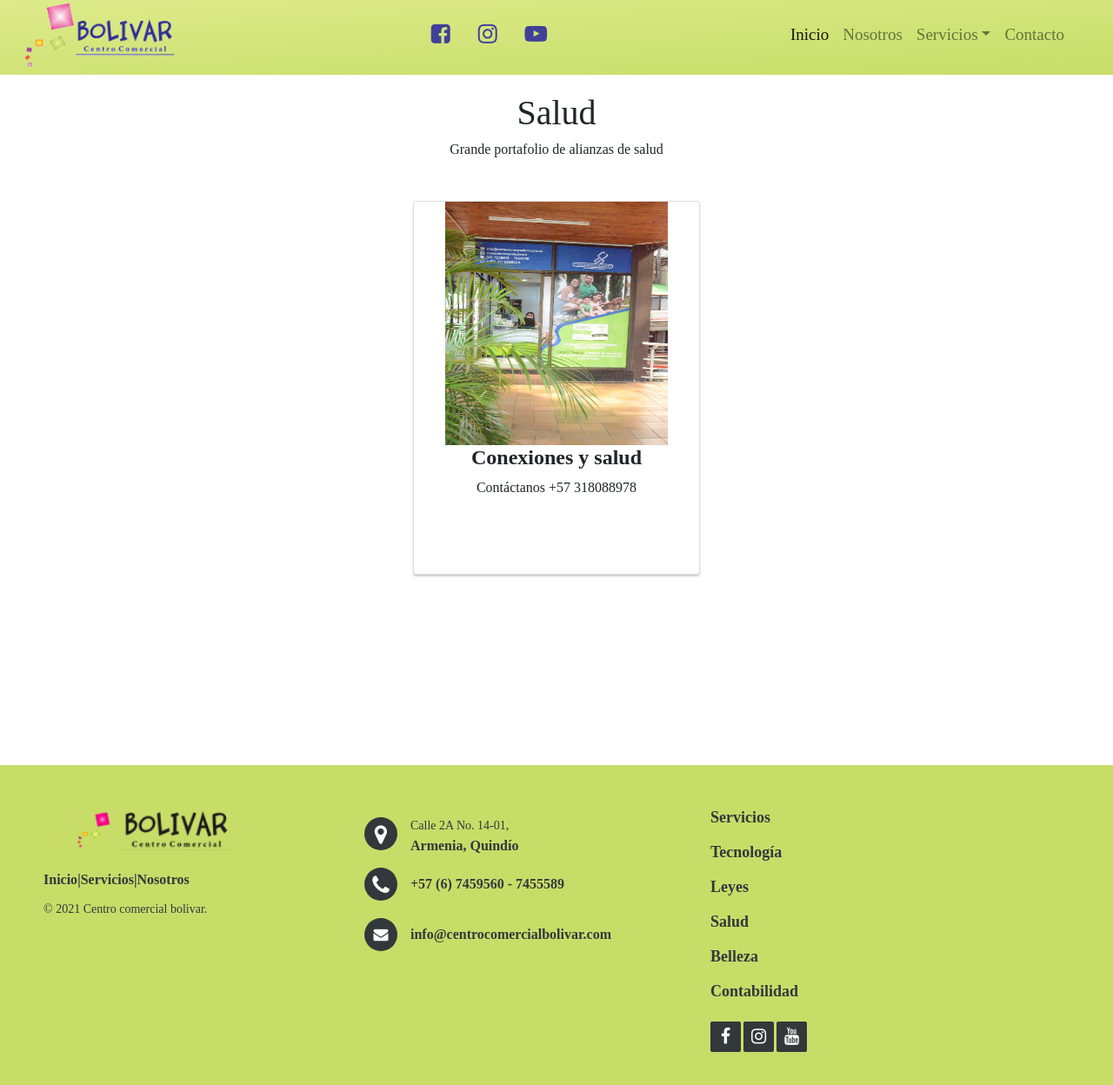
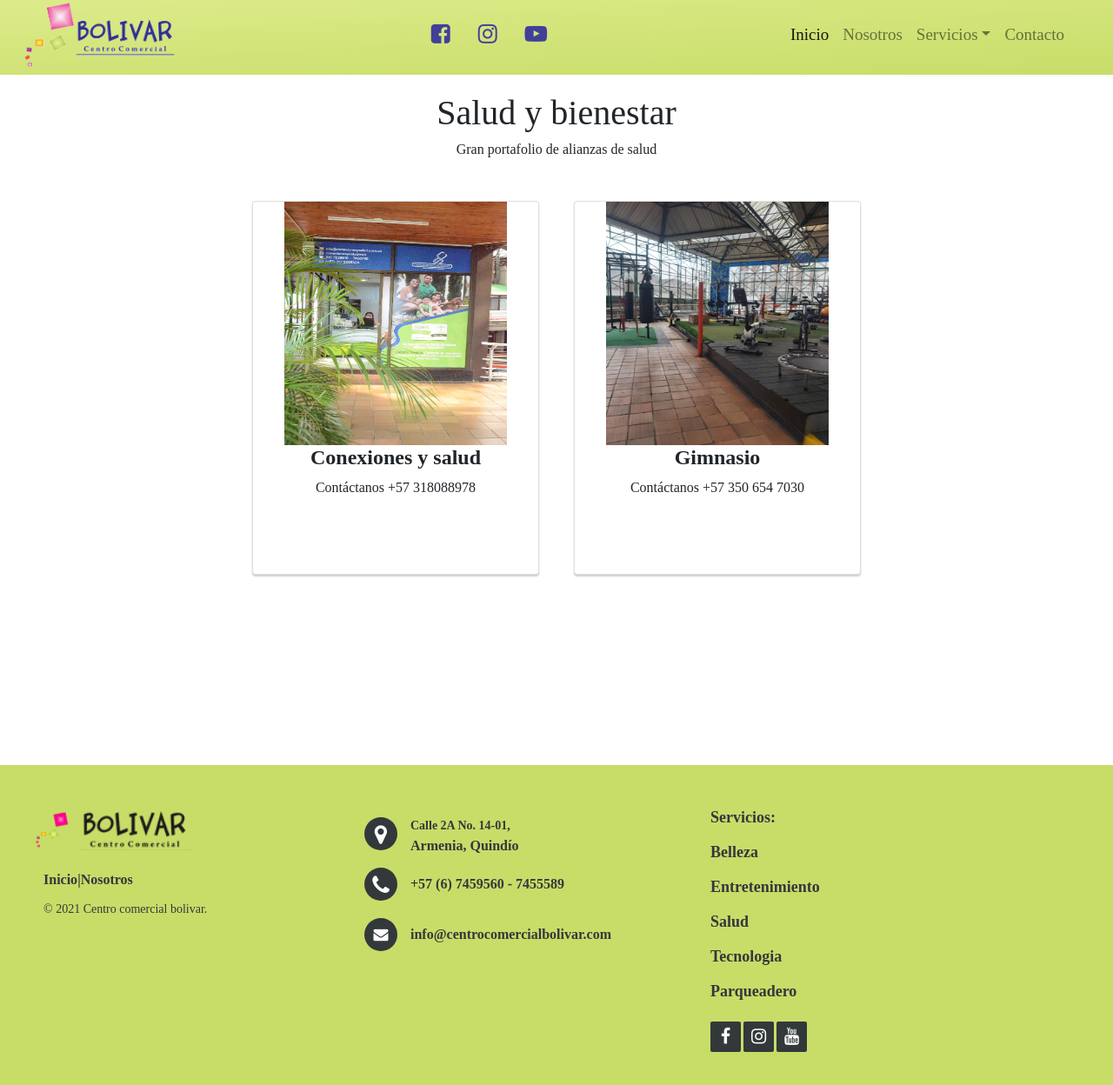
Before and after one commit to esthefaniaL/cc-app, a React (Create React App) app: page /categoryBussinesSalud in a window 1280 px wide. Shown: the top 1248 px of the page at 87% size. Built offline with nearby package versions, Linux system fonts and the light colour scheme.

Commit message:
se cambia el nombre del proyecto y sirven los hipervinculos

```diff
--- a/public/index.html
+++ b/public/index.html
@@ -25,7 +25,7 @@
       work correctly both with client-side routing and a non-root public URL.
       Learn how to configure a non-root public URL by running `npm run build`.
     -->
-    <title>React App</title>
+    <title>Bolivar Centro Comercial </title>
   </head>
   <body>
     <noscript>You need to enable JavaScript to run this app.</noscript>
--- a/src/components/Cabezote.js
+++ b/src/components/Cabezote.js
@@ -44,12 +44,11 @@ class Cabezote extends React.Component {
                                             Servicios
                                         </a>
                                         <ul className="dropdown-menu" aria-labelledby="navbarDropdown">
-                                            <li><a className="dropdown-item" href="#">Leyes</a></li>
-                                            <li><a className="dropdown-item" href="#">Finanzas</a></li>
-                                            <li><a className="dropdown-item" href="#">Tecnología</a></li>
-                                            <li><a className="dropdown-item" href="#">Salud</a></li>
-                                            <li><a className="dropdown-item" href="#">Moda y belleza</a></li>
-                                            <li><a className="dropdown-item" href="#">Publicidad</a></li>
+                                            <li><a className="dropdown-item" href="/categoryBussinesBelleza">Belleza</a></li>
+                                            <li><a className="dropdown-item" href="/categoryBussinesEntretenimiento">Entretenimiento</a></li>
+                                            <li><a className="dropdown-item" href="/categoryBussinesSalud">Salud</a></li>
+                                            <li><a className="dropdown-item" href="/CategoryBussinesTecnologia">Tecnologia</a></li>
+
                                             <li><hr className="dropdown-divider" /></li>
                                             <li><a className="dropdown-item" href="#">Parqueaderos</a></li>
                                         </ul>
--- a/src/components/CategoryBussinesBelleza.js
+++ b/src/components/CategoryBussinesBelleza.js
@@ -2,14 +2,11 @@ import React from 'react';
 import "bootstrap/dist/css/bootstrap.min.css";
 import Footer from './Footer';
 import Cabezote from './Cabezote';
-import logo from '../images/logo.png';
 import m from '../images/m.jpeg';
 import m3 from '../images/m3.jpeg';
 import m5 from '../images/m5.jpeg';
 import m6 from '../images/m6.jpeg';
-import l2 from '../images/ley-2.jpg';
-import l3 from '../images/ley-3.jpg';
-import l4 from '../images/ley-4.jpg';
+
 class CategoryBussinesBelleza extends React.Component {
   render() {
     return (
--- a/src/components/CategoryBussinesEntretenimiento.js
+++ b/src/components/CategoryBussinesEntretenimiento.js
@@ -2,9 +2,8 @@ import React from 'react';
 import "bootstrap/dist/css/bootstrap.min.css";
 import Footer from './Footer';
 import Cabezote from './Cabezote';
-import logo from '../images/logo.png';
 import m from '../images/ent2.jpeg';
-import m3 from '../images/ent.jpeg';
+
 
 class CategoryBussinesEntretenimiento extends React.Component {
   render() {
@@ -20,12 +19,7 @@ class CategoryBussinesEntretenimiento extends React.Component {
           </div>
 
           <div className="container-b">
-            <div className="card">
-              <a href=""> <img src={m3} className="img-card" alt="leyes" /></a>
-              <h4>Gimnasio</h4>
-              <p>Contáctanos +57  350 654 7030</p>
 
-            </div>
 
             <div className="card">
               <a href=""> <img src={m} className="img-card" alt="leyes" /></a>
--- a/src/components/CategoryBussinesSalud.js
+++ b/src/components/CategoryBussinesSalud.js
@@ -2,14 +2,8 @@ import React from 'react';
 import "bootstrap/dist/css/bootstrap.min.css";
 import Footer from './Footer';
 import Cabezote from './Cabezote';
-import logo from '../images/logo.png';
-import m from '../images/m.jpeg';
 import s1 from '../images/s1.jpeg';
-import m5 from '../images/m5.jpeg';
-import m6 from '../images/m6.jpeg';
-import l2 from '../images/ley-2.jpg';
-import l3 from '../images/ley-3.jpg';
-import l4 from '../images/ley-4.jpg';
+import m3 from '../images/ent.jpeg';
 class CategoryBussinesSalud extends React.Component {
   render() {
     return (
@@ -19,8 +13,8 @@ class CategoryBussinesSalud extends React.Component {
           <Cabezote></Cabezote>
           <div className="cuerpo">
           <div>
-            <h1 className="text-center">Salud</h1>
-            <h6 className="text-center"> Grande portafolio de alianzas de salud</h6>
+            <h1 className="text-center">Salud y bienestar</h1>
+            <h6 className="text-center"> Gran portafolio de alianzas de salud</h6>
           </div>
 
           <div className="container-b">
@@ -31,6 +25,12 @@ class CategoryBussinesSalud extends React.Component {
 
             </div>
 
+            <div className="card">
+              <a href=""> <img src={m3} className="img-card" alt="leyes" /></a>
+              <h4>Gimnasio</h4>
+              <p>Contáctanos +57  350 654 7030</p>
+
+            </div>
 
 
 
--- a/src/components/CategoryBussinesTecnologia.js
+++ b/src/components/CategoryBussinesTecnologia.js
@@ -2,7 +2,6 @@ import React from 'react';
 import "bootstrap/dist/css/bootstrap.min.css";
 import Footer from './Footer';
 import Cabezote from './Cabezote';
-import logo from '../images/logo.png';
 import t from '../images/tec.jpeg';
 
 class CategoryBussinesTecnologia extends React.Component {
--- a/src/components/Footer.js
+++ b/src/components/Footer.js
@@ -13,13 +13,11 @@ class Footer extends React.Component {
         <footer class="footer-distributed">
 
           <div class="footer-left">
-            <img src={logo} style={{width:"20vw"}}/>
+            <img src={logo} style={{width:"20vw", marginLeft:"-3rem"}}/>
 
 
             <p class="footer-links">
               <a href="/">Inicio</a>
-              |
-              <a href="/servicios">Servicios</a>
               |
               <a href="#">Nosotros</a>
 
@@ -48,12 +46,12 @@ class Footer extends React.Component {
           </div>
           <div class="footer-right">
             <p class="footer-company-about">
-            <span>Servicios</span>
-              <span>Tecnología</span>
-              <span>Leyes</span>
-              <span>Salud</span>
-              <span>Belleza</span>
-              <span>Contabilidad</span>
+            <span>Servicios:</span>
+              <a href="/categoryBussinesBelleza"><span>Belleza </span></a>
+              <a href="/categoryBussinesEntretenimiento"><span>Entretenimiento </span>  </a>
+              <a href="/categoryBussinesSalud"><span>Salud </span>  </a>
+              <a href="/CategoryBussinesTecnologia"><span>Tecnologia </span>  </a>
+              <span>Parqueadero </span>
               </p>
 
             <div class="footer-icons">
--- a/src/styles/Footer.css
+++ b/src/styles/Footer.css
@@ -142,7 +142,7 @@ footer{
 
 .footer-distributed .footer-center p span{
 	display:block;
-	font-weight: normal;
+	font-weight: bold;
 	font-size:14px;
 	line-height:2;
 }
```
Also changed, not shown: src/components/Services.js (+3 -8 lines).
